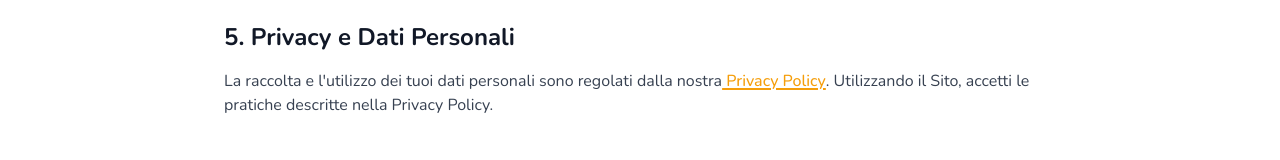
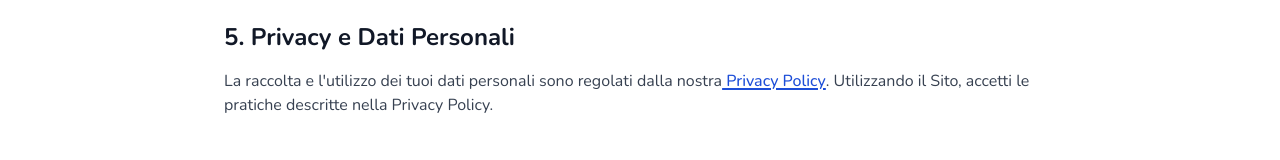
Before and after one commit to Gabrielepolimi/fishandtips, a Next.js app: page /termini in a window 1280 px wide. In both pictures the pointer is over the link 773 px from the left and 1741 px from the top of the page. Shown: the part 1660-1820 px from the top of the page. Built offline with nearby package versions, Linux system fonts and the light colour scheme.

Commit message:
fix: link blu nel CSS globale (era giallo con !important)

```diff
--- a/styles/globals.css
+++ b/styles/globals.css
@@ -44,7 +44,7 @@ body {
 
 /* Link styles for better visibility */
 .prose a {
-  color: #FBD874 !important;
+  color: #2563eb !important; /* blue-600 */
   text-decoration: underline;
   text-decoration-thickness: 2px;
   text-underline-offset: 2px;
@@ -53,6 +53,6 @@ body {
 }
 
 .prose a:hover {
-  color: #f59e0b !important;
-  text-decoration-color: #f59e0b;
+  color: #1d4ed8 !important; /* blue-700 */
+  text-decoration-color: #1d4ed8;
 }
```
